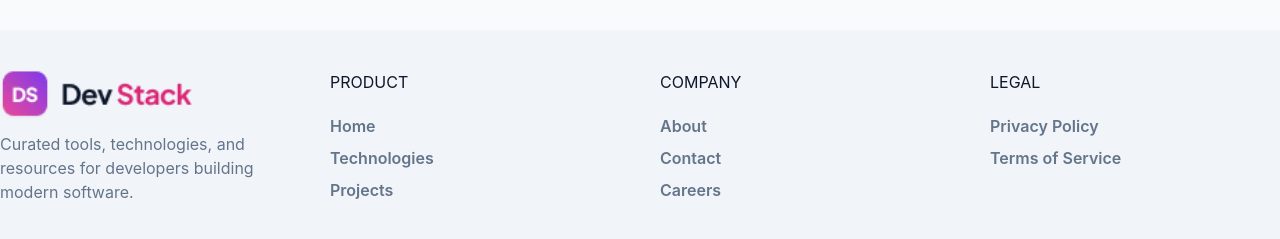
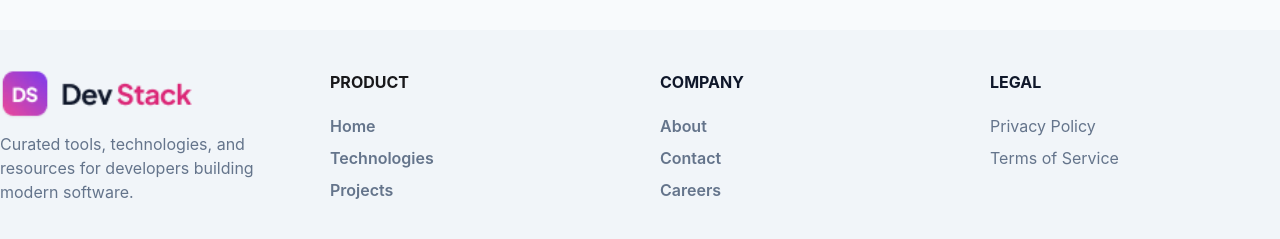
Before and after one commit to rezwankabir2007/B14-A05-DevStack-Project, a React (Vite) app: page / in a window 1280 px wide. Shown: the part 2858-3097 px from the top of the page. Built offline with nearby package versions, Linux system fonts and the light colour scheme.

Commit message:
Push git with Readme file

```diff
--- a/src/components/Footer/Footer.tsx
+++ b/src/components/Footer/Footer.tsx
@@ -31,7 +31,7 @@ const Footer = () => {
 
 
                 <div className="hidden md:block">
-                    <h2 className="text-[#0F172A]">PRODUCT</h2>
+                    <h2 className="text-[#0F172A ] font-bold">PRODUCT</h2>
 
                     <ul className="text-[#64748B] font-semibold py-5 space-y-2">
                         <li>Home</li>
@@ -43,7 +43,7 @@ const Footer = () => {
 
 
                 <div className="hidden md:block">
-                    <h2 className="text-[#0F172A]">COMPANY</h2>
+                    <h2 className="text-[#0F172A] font-bold">COMPANY</h2>
 
                     <ul className="text-[#64748B] font-semibold py-5 space-y-2">
                         <li>About</li>
@@ -54,9 +54,9 @@ const Footer = () => {
 
 
                 <div className="hidden md:block">
-                    <h2 className="text-[#0F172A]">LEGAL</h2>
+                    <h2 className="text-[#0F172A] font-bold">LEGAL</h2>
 
-                    <ul className="text-[#64748B] font-semibold py-5 space-y-2">
+                    <ul className="text-[#64748B] py-5 space-y-2">
                         <li>Privacy Policy</li>
                         <li>Terms of Service</li>
                     </ul>
```
Also changed, not shown: 1 other file (tests, documents, lock files or other folders).
